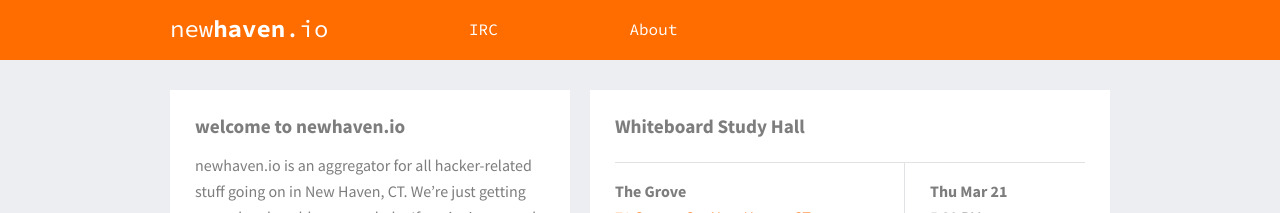
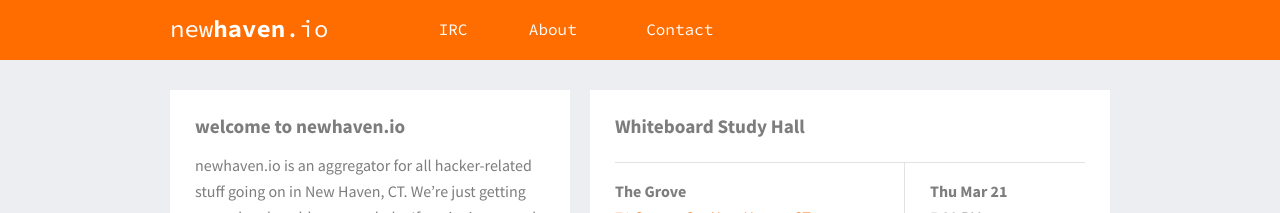
Before and after one commit to newhavenio/newhavenio-website-deprecated, a Jekyll site: the page built from index.html, in a window 1280 px wide. Shown: the top 213 px of the page. Built offline with Jekyll 4.4.1, drawn with Linux system fonts in a browser that asks for light colours; nearby versions of some CDN libraries.

Commit message:
Make the "Contact" tab go to the Google group.

```diff
--- a/_layouts/default.html
+++ b/_layouts/default.html
@@ -69,6 +69,7 @@
             </ul>
           </div>
         </li> -->
+        <li><a href="http://groups.google.com/forum/?fromgroups#!forum/newhavenio">Contact</a></li>
       </ul>
     </div>
   </header>
```
